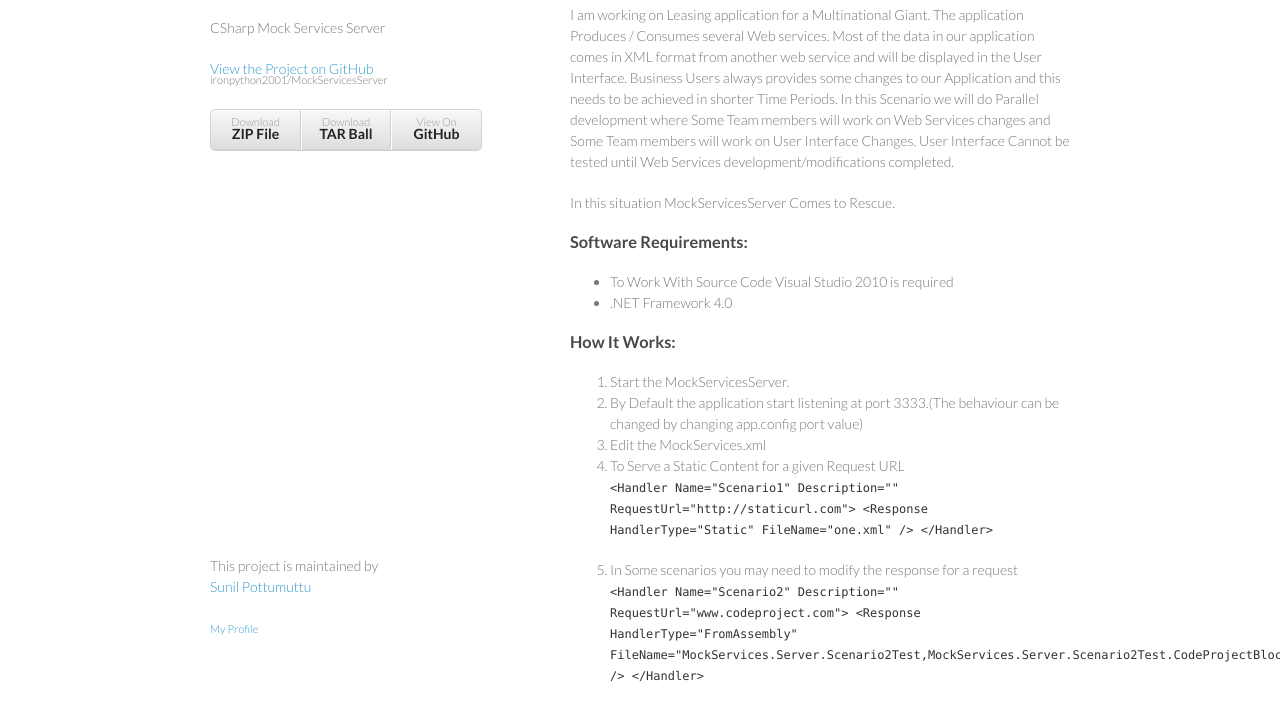
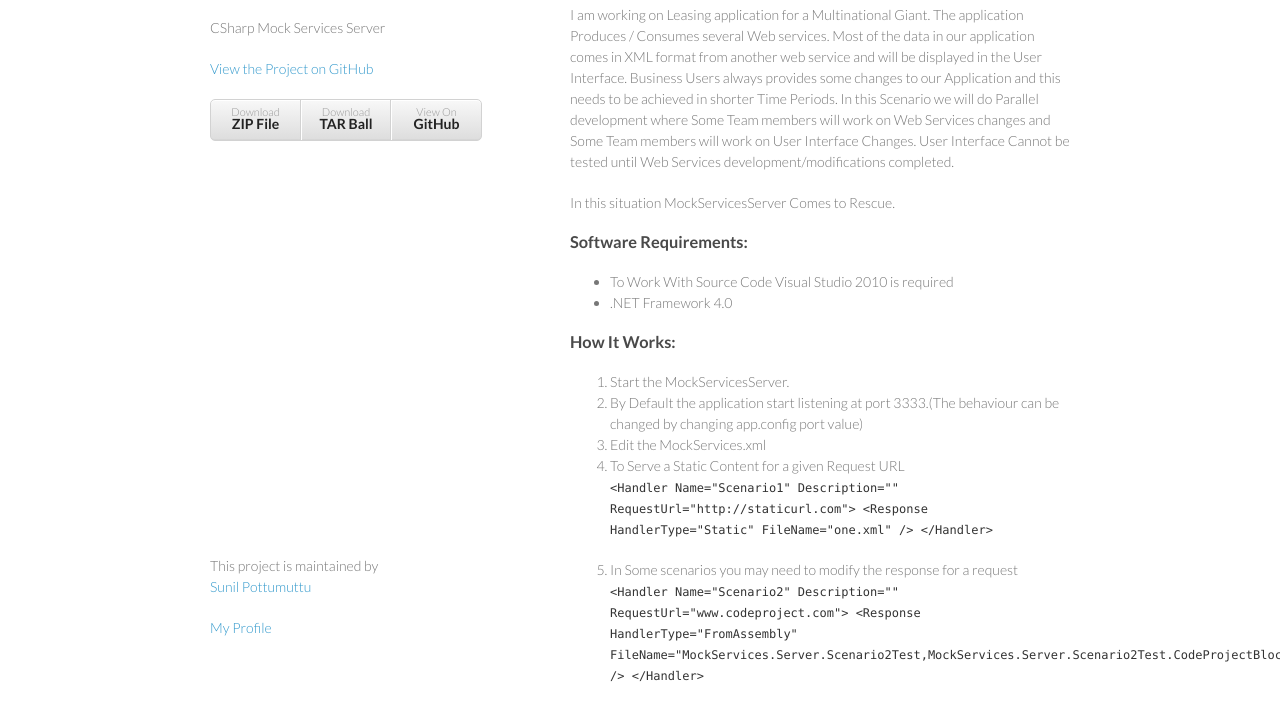
Before and after one commit to ironpython2001/MockServicesServer, a plain HTML site: page index.html in a window 1280 px wide. Shown: the part 92-812 px from the top of the page. Drawn offline with Linux system fonts and the light colour scheme.

Commit message:
modified index.html

```diff
--- a/index.html
+++ b/index.html
@@ -18,7 +18,7 @@
         <h1>Mockservicesserver</h1>
         <p>CSharp Mock Services Server</p>
 
-        <p class="view"><a href="https://github.com/ironpython2001/MockServicesServer">View the Project on GitHub <small>ironpython2001/MockServicesServer</small></a></p>
+        <p class="view"><a href="https://github.com/ironpython2001/MockServicesServer">View the Project on GitHub</a></p>
 
 
         <ul>
@@ -59,7 +59,7 @@
       </section>
       <footer>
         <p>This project is maintained by <br/><a href="https://github.com/ironpython2001">Sunil Pottumuttu</a></p>
-        <p><small><a href="http://ironpython2001.github.io/">My Profile </a></small></p>
+        <p><a href="http://ironpython2001.github.io/">My Profile </a></p>
       </footer>
     </div>
     <script src="javascripts/scale.fix.js"></script>
```
